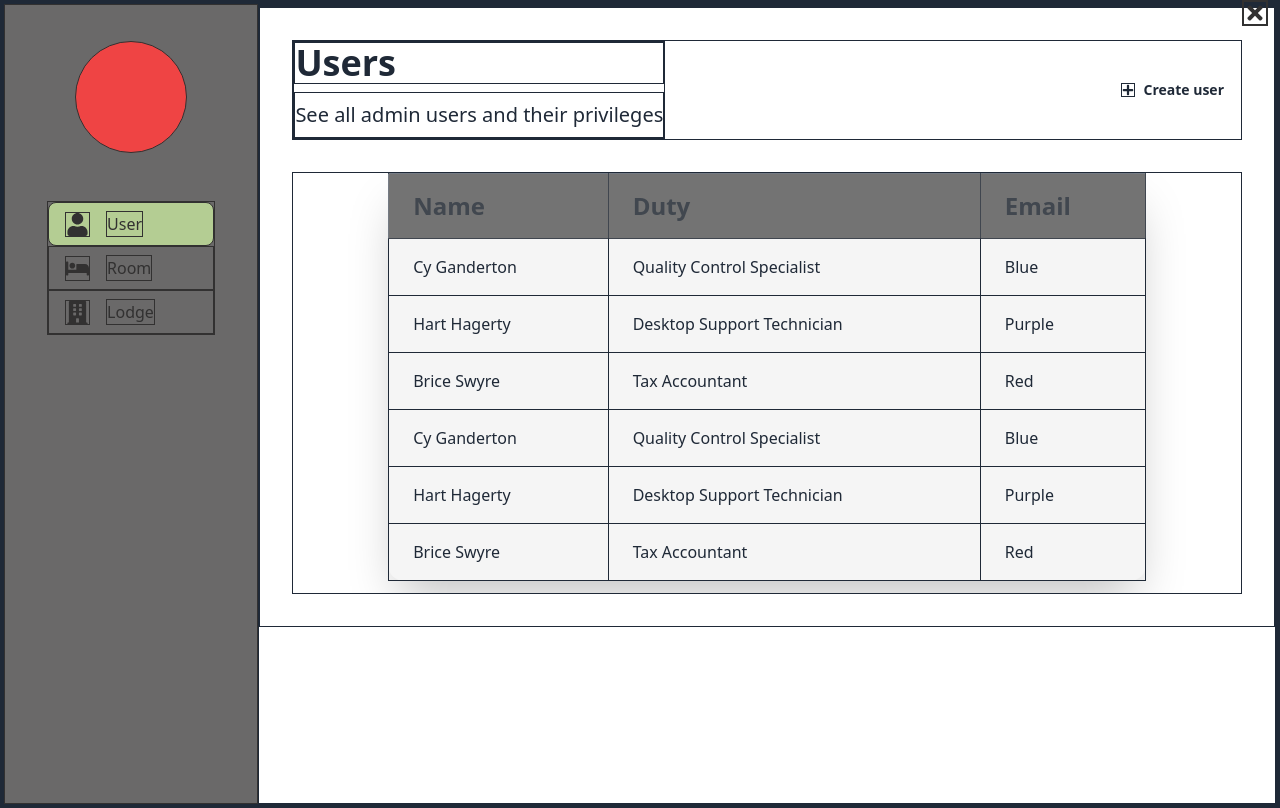
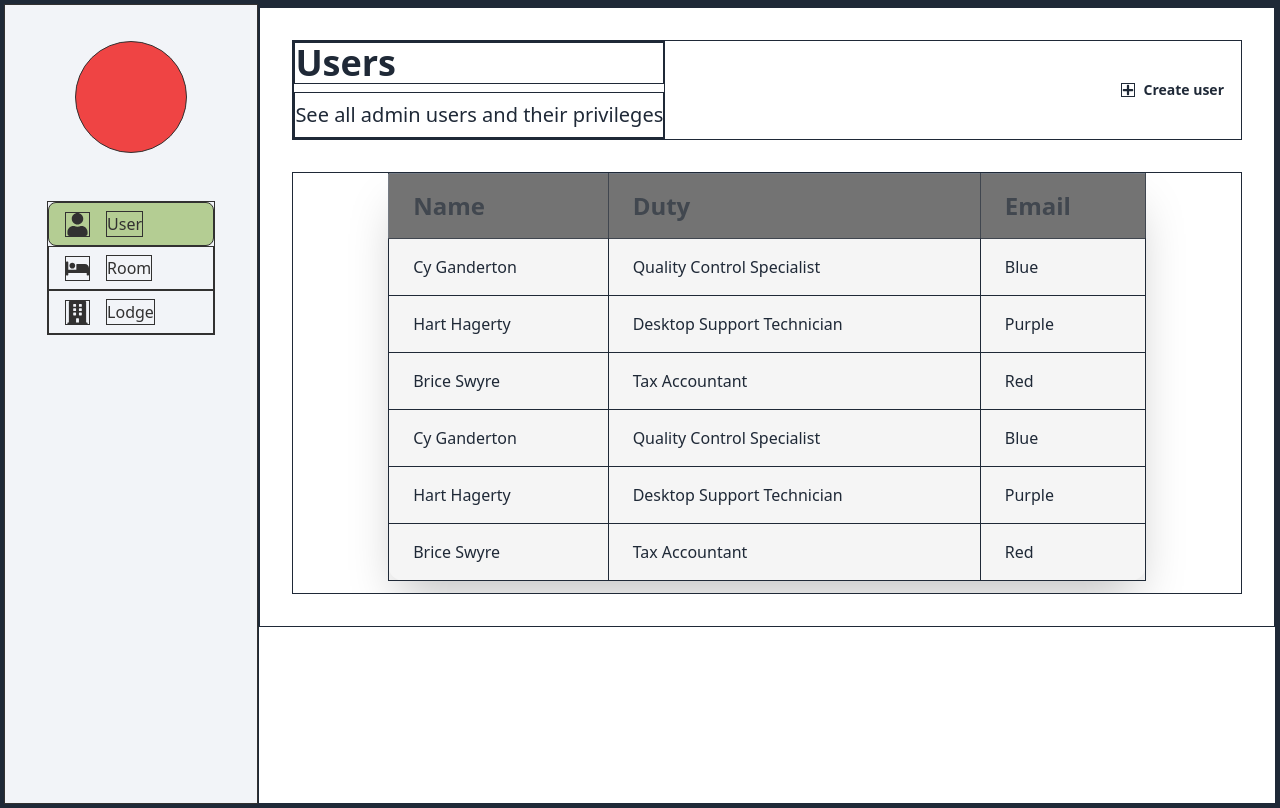
Before and after one commit to Explorarthecreator/Ohiz-Villa-Admin, a React (Create React App) app: page / in a window 1280 px wide. Built offline with nearby package versions, Linux system fonts and the light colour scheme.

Commit message:
HAndled responsiveness for the nav bar

```diff
--- a/src/components/Navbar.jsx
+++ b/src/components/Navbar.jsx
@@ -13,8 +13,8 @@ function Navbar() {
     }
     const {shownav,setShownav} = useContext(navbarContext)
   return (
-        <nav className={` ${shownav?'absolute top-0 left-0':'hidden lg:flex'} w-1/3 lg:w-1/5 h-screen bg-[#6a6969] text-[#323131] flex flex-col items-center py-9 gap-12`}>
-            <p className="absolute top-0 right-3 cursor-pointer text-2xl" onClick={()=>{setShownav(!shownav  )}}>
+        <nav className={` ${shownav?'absolute top-0 left-0 z-40':'hidden lg:flex'} w-1/2 lg:w-1/5 h-screen bg-[#f2f4f8] text-[#323131] flex flex-col items-center py-9 gap-12`}>
+            <p className="absolute top-3 right-2 cursor-pointer text-2xl lg:hidden" onClick={()=>{setShownav(!shownav  )}}>
                 <FaTimes />
             </p>
             <div className=" bg-red-500 w-28 h-28 rounded-full"></div>
```
